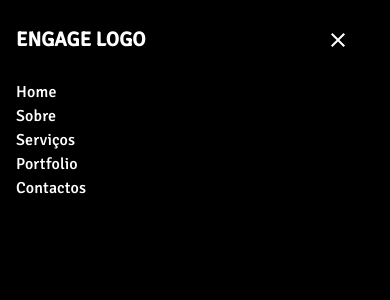
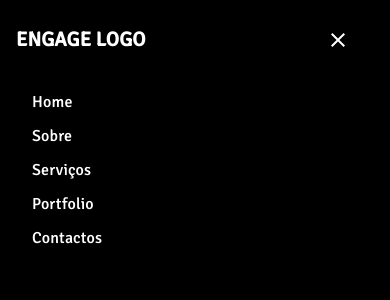
Before and after one commit to spars57/engage, a React (Vite) app: page / in a window 390 px wide. Both pictures are taken after a click on the button 338 px from the left and 40 px from the top of the page. Shown: the top 300 px of the page. Built offline with nearby package versions, Linux system fonts and the light colour scheme.

Commit message:
improve menu

```diff
--- a/src/components/header/index.tsx
+++ b/src/components/header/index.tsx
@@ -23,6 +23,15 @@ const StyledCloseIcon = styled(Close)(({ theme }) => ({
   transition: "color 0.5s",
   "&:hover": {
     color: theme.palette.primary.main,
+  },
+}));
+
+const StyledTypography = styled(Typography)(({ theme }) => ({
+  transition: "color 0.5s",
+  paddingTop: 10,
+  "&:hover": {
+    color: theme.palette.primary.main,
+    cursor: "pointer",
   },
 }));
 
@@ -66,22 +75,22 @@ const Header: FC = () => {
                 </IconButton>
               </Typography>
             </Box>
+            <StyledTypography color="secondary" mx={2}>
+              Home
+            </StyledTypography>
+            <StyledTypography color="secondary" mx={2}>
+              Sobre
+            </StyledTypography>
+            <StyledTypography color="secondary" mx={2}>
+              Serviços
+            </StyledTypography>
+            <StyledTypography color="secondary" mx={2}>
+              Portfolio
+            </StyledTypography>
+            <StyledTypography color="secondary" mx={2}>
+              Contactos
+            </StyledTypography>
           </Container>
-          <Typography color="secondary" mx={2}>
-            Home
-          </Typography>
-          <Typography color="secondary" mx={2}>
-            Sobre
-          </Typography>
-          <Typography color="secondary" mx={2}>
-            Serviços
-          </Typography>
-          <Typography color="secondary" mx={2}>
-            Portfolio
-          </Typography>
-          <Typography color="secondary" mx={2}>
-            Contactos
-          </Typography>
         </Box>
       </Drawer>
       <Container maxWidth={"lg"}>
```
